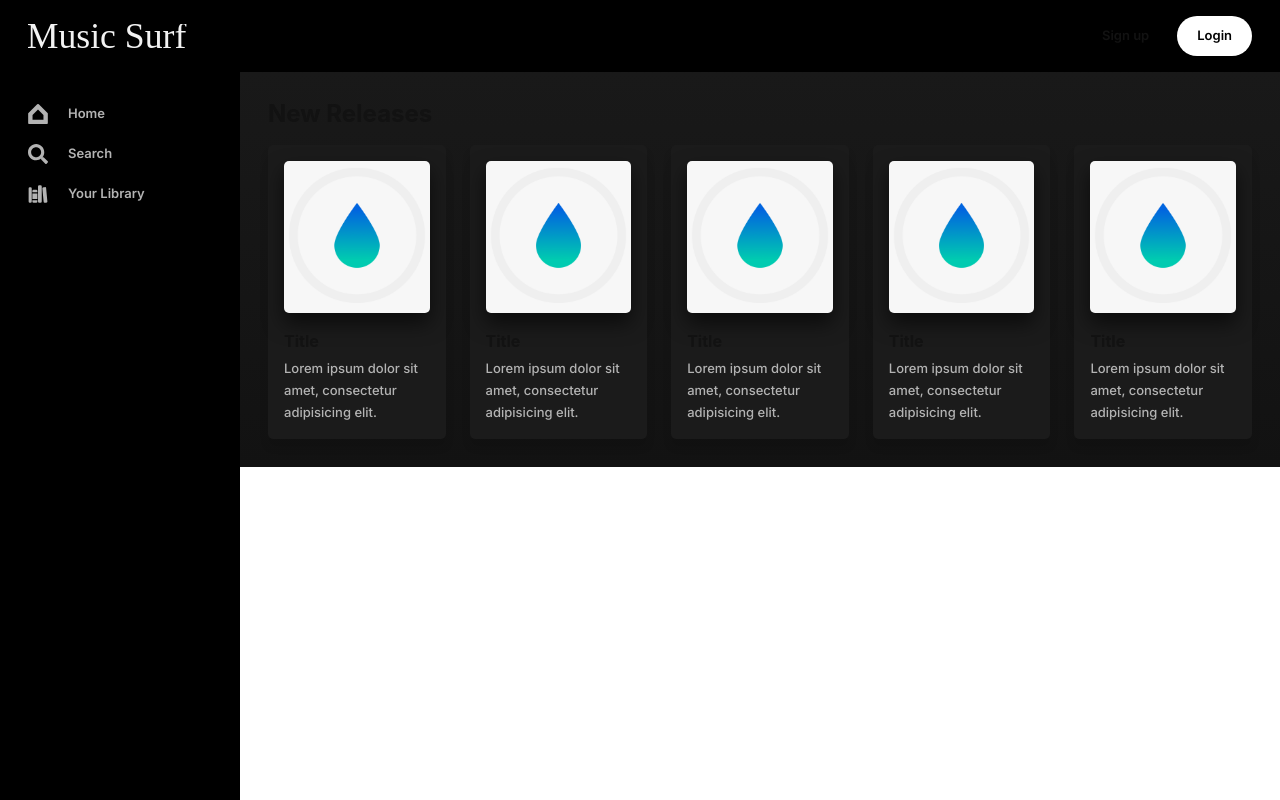
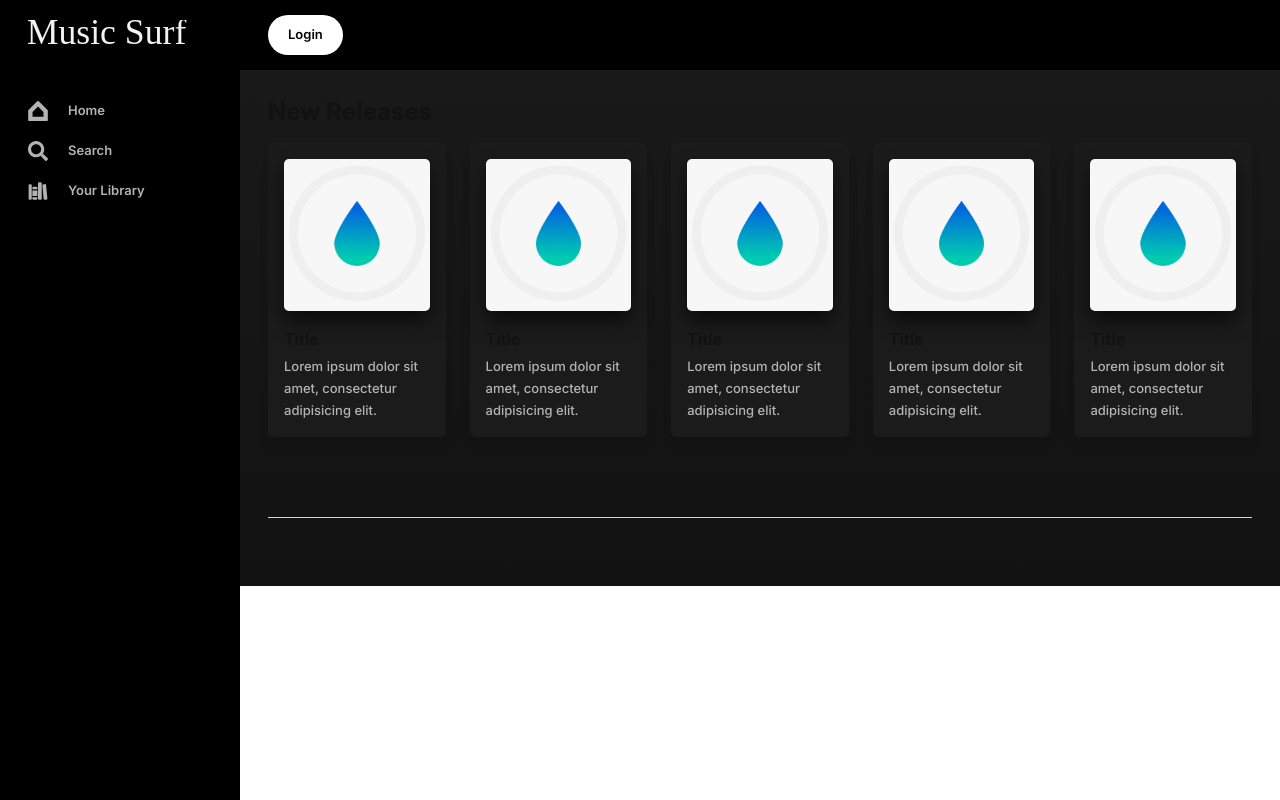
Before and after one commit to shahzaibshaikh/musicsurf, a React (Vite) app: page / in a window 1280 px wide. Built offline with nearby package versions, Linux system fonts and the light colour scheme.

Commit message:
👌 IMPROVE: redesigned navbar and side menu

```diff
--- a/src/App.tsx
+++ b/src/App.tsx
@@ -20,7 +20,7 @@ function App(): JSX.Element {
       <Grid
         templateAreas={{
           base: `"nav" "main"`,
-          lg: `"nav nav" "aside main"`
+          lg: `"aside nav" "aside main"`
         }}
         gridTemplateColumns={{
           base: '1fr',
--- a/src/components/HomeGrid.tsx
+++ b/src/components/HomeGrid.tsx
@@ -15,6 +15,7 @@ function HomeGrid(): JSX.Element {
         <HomeCard />
         <HomeCard />
       </SimpleGrid>
+      <hr className='line' />
     </Box>
   );
 }
--- a/src/components/NavBar.tsx
+++ b/src/components/NavBar.tsx
@@ -1,20 +1,16 @@
-import { Box, Button, HStack, Image, Show } from '@chakra-ui/react';
-import BrandImage from '../assets/bitmap.svg';
+import { Button, HStack, Image, Show } from '@chakra-ui/react';
+import LogoIcon from '../assets/favicon.svg';
 import SearchInput from './SearchInput';
 
 function NavBar(): JSX.Element {
   return (
-    <HStack className='nav-styles'>
-      <HStack>
-        <Image src={BrandImage} height='25px' marginRight='50px' />
-        <Show above='md'>
-          {window.location.pathname === '/search' ? <SearchInput /> : null}
+    <HStack className='nav-styles' spacing={5}>
+      <Show breakpoint='(max-width: 992px)'>
+        <Image src={LogoIcon} height='35px' />
       </Show>
-      </HStack>
-      <HStack>
-        <Button borderRadius={20} padding={5} variant='ghost' fontSize={13}>
-          Sign up
-        </Button>
+
+      {window.location.pathname === '/search' && <SearchInput />}
+
       <Button
         borderRadius={20}
         padding={5}
@@ -26,7 +22,6 @@ function NavBar(): JSX.Element {
         Login
       </Button>
     </HStack>
-    </HStack>
   );
 }
 
--- a/src/components/SearchGrid.tsx
+++ b/src/components/SearchGrid.tsx
@@ -22,6 +22,7 @@ function SearchGrid(): JSX.Element {
         <CategoryCard cardColor={randomColor({ luminosity: 'dark' })} />
         <CategoryCard cardColor={randomColor({ luminosity: 'dark' })} />
       </SimpleGrid>
+      <hr className='line' />
     </Box>
   );
 }
--- a/src/components/SearchInput.tsx
+++ b/src/components/SearchInput.tsx
@@ -4,6 +4,7 @@ import { BsSearch } from 'react-icons/bs';
 function SearchInput(): JSX.Element {
   return (
     <form
+      style={{ width: '100%' }}
       onSubmit={event => {
         event.preventDefault();
       }}
@@ -13,7 +14,7 @@ function SearchInput(): JSX.Element {
 
         <Input
           width={{
-            md: '300px',
+            base: '100%',
             lg: '530px'
           }}
           borderRadius={20}
--- a/src/components/SideMenu.tsx
+++ b/src/components/SideMenu.tsx
@@ -1,8 +1,9 @@
-import { Box, HStack, Icon, Link, List, ListItem, Text } from '@chakra-ui/react';
+import { Box, HStack, Icon, Image, Link, List, ListItem, Text } from '@chakra-ui/react';
 import { Link as ReactLink } from 'react-router-dom';
 import { SiGooglehome } from 'react-icons/si';
 import { FaSearch } from 'react-icons/fa';
 import { IoLibrary } from 'react-icons/io5';
+import BrandImage from '../assets/bitmap.svg';
 
 const menuOptions = [
   { id: 1, name: 'Home', slug: 'home', path: '/', icon: SiGooglehome },
@@ -18,7 +19,8 @@ interface SideMenuProps {
 function SideMenu({ setOnSearch, selectedPage }: SideMenuProps): JSX.Element {
   return (
     <Box className='side-menu-container'>
-      <List paddingLeft={7} spacing={5}>
+      <Image src={BrandImage} height='25px' marginTop={5} marginLeft={7} />
+      <List paddingLeft={7} spacing={5} marginTop={14}>
         {menuOptions.map(option => (
           <ListItem key={option.id} onClick={() => setOnSearch(option.slug)}>
             <Link as={ReactLink} to={option.path} _hover={{ textDecoration: 'none' }}>
--- a/src/styles/index.css
+++ b/src/styles/index.css
@@ -17,7 +17,7 @@ a {
   background: black;
   align-items: center;
   justify-content: space-between;
-  height: 9vh;
+  height: 70px;
   position: fixed;
   width: 100%;
   z-index: 10;
@@ -25,25 +25,30 @@ a {
 
 /* Side Menu Styline */
 .side-menu-container {
-  padding-top: 32px;
   font-weight: 600;
   font-size: 13px;
   background: black;
-  height: 91vh;
+  height: 100vh;
   position: fixed;
   width: 240px;
-  top: 9vh;
 }
 
 /* Main Grid Styling */
 .main-grid-container {
   background: linear-gradient(180deg, rgba(25, 25, 25, 1) 0%, rgba(18, 18, 18, 1) 100%);
-  margin-top: 9vh;
+  margin-top: 70px;
   padding: 28px;
 }
 
 /* Search Grid Styles */
 .search-grid-container {
-  margin-top: 9vh;
+  margin-top: 70px;
   padding: 28px;
 }
+
+/* Horizontal line styles */
+.line {
+  margin-top: 80px;
+  margin-bottom: 40px;
+  background: #121212;
+}
```
Lines whose indentation alone changed are shown as unchanged.
